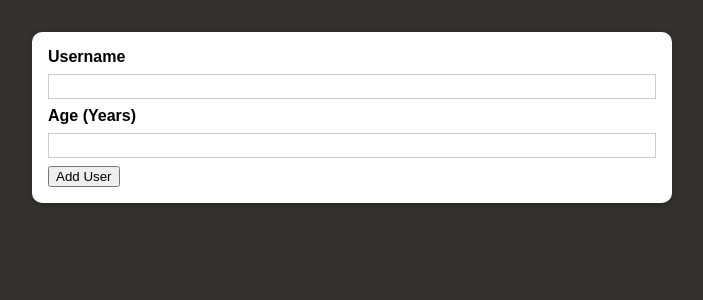
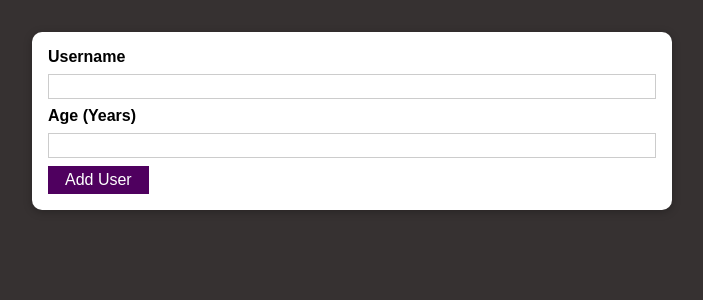
Before and after one commit to HayaaQutaishat/01-starting-project-3, a React (Create React App) app: page / in a window 1280 px wide. Shown: the top 300 px of the page, without its empty margins (288-991 px from the left). Built offline with nearby package versions, Linux system fonts and the light colour scheme.

Commit message:
Adding re-usable Button Component

```diff
--- /dev/null
+++ b/src/Components/UI/Button.js
@@ -0,0 +1,13 @@
+import styles from "./Button.module.css";
+const Button = (props) => {
+  return (
+    <button
+      type={props.type || "button"}
+      className={`${styles.button} ${props.className}`}
+    >
+      {props.children}
+    </button>
+  );
+};
+
+export default Button;
--- /dev/null
+++ b/src/Components/UI/Button.module.css
@@ -0,0 +1,18 @@
+.button {
+  font: inherit;
+  border: 1px solid #4f005f;
+  background: #4f005f;
+  color: white;
+  padding: 0.25rem 1rem;
+  cursor: pointer;
+}
+
+.button:hover,
+.button:active {
+  background: #741188;
+  border-color: #741188;
+}
+
+.button:focus {
+  outline: none;
+}
--- a/src/Components/Users/AddUsers.js
+++ b/src/Components/Users/AddUsers.js
@@ -1,6 +1,7 @@
 import React, { useState } from "react";
 import styles from "./AddUser.module.css";
 import Card from "../UI/Card";
+import Button from "../UI/Button";
 const AddUsers = (props) => {
   const [enteredName, setEnteredName] = useState("");
   const [enteredAge, setEnteredAge] = useState("");
@@ -23,7 +24,7 @@
         <input id="username" type="text" onChange={userNameChangeHandler} />
         <label htmlFor="age">Age (Years)</label>
         <input id="age" type="number" min="1" onChange={ageChangeHandler} />
-        <button type="submit">Add User</button>
+        <Button type="submit">Add User</Button>
       </form>
     </Card>
   );
```
